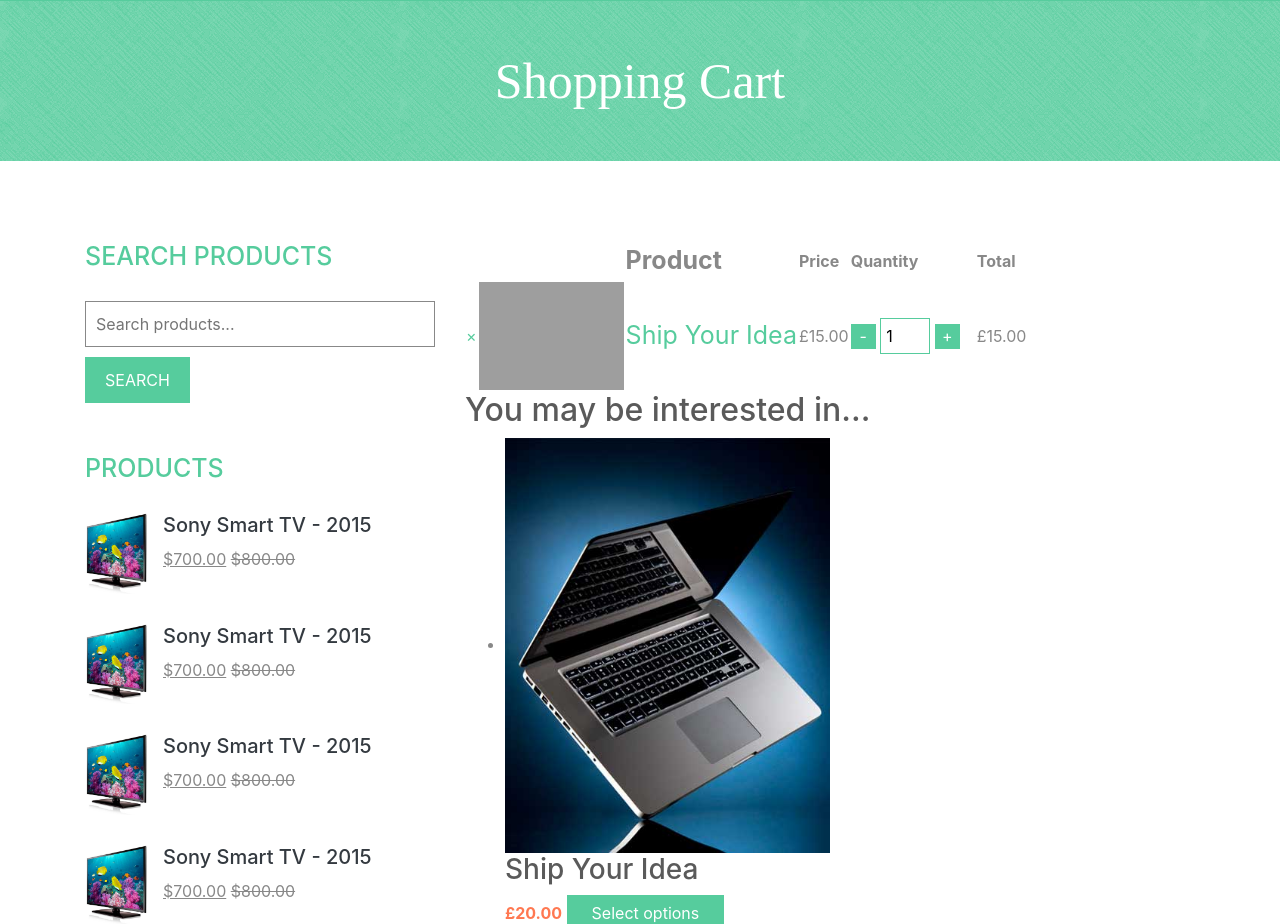
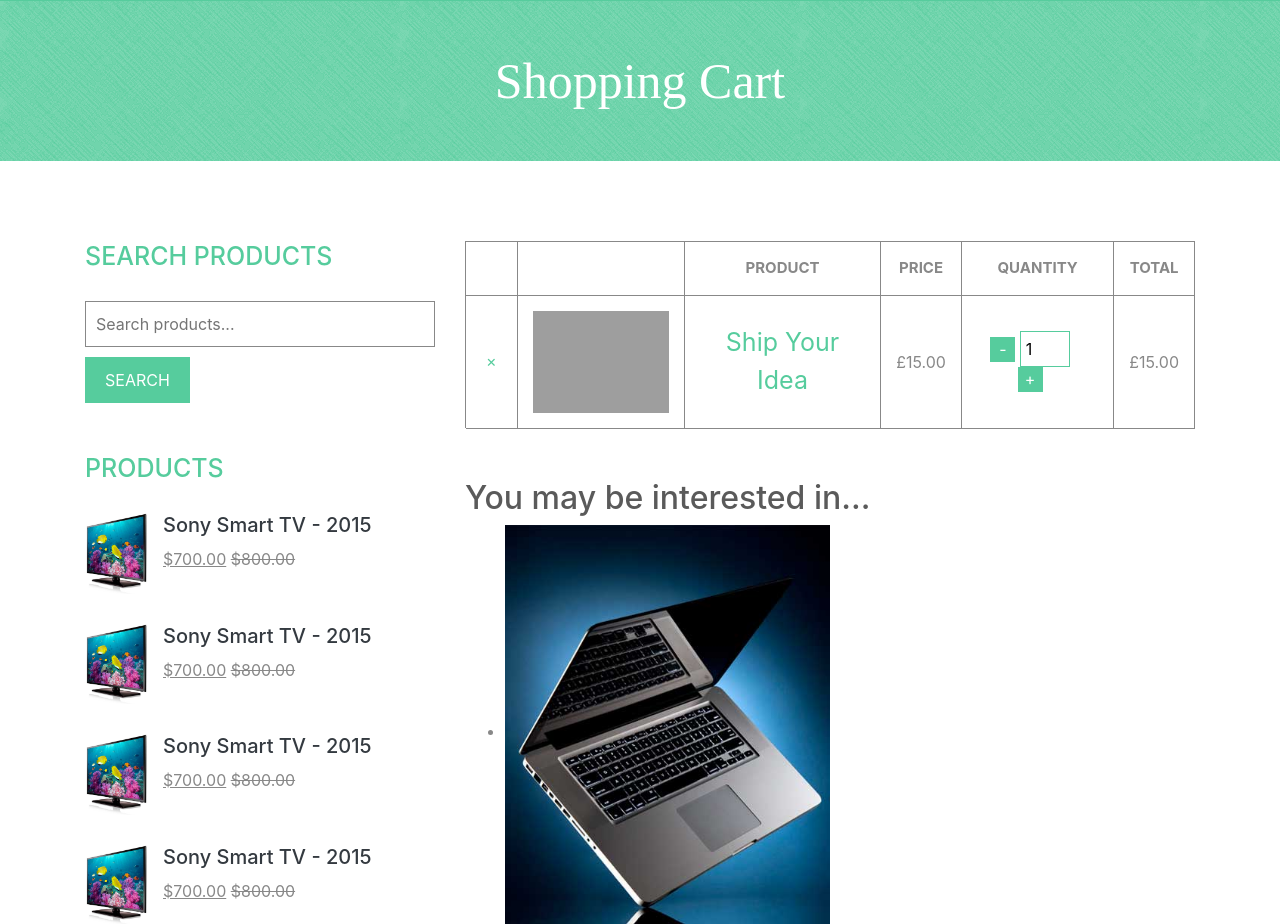
Before and after one commit to AndronovaYuliya/eShopProject, a PHP site: page /cart.html in a window 1280 px wide. Shown: the part 245-1169 px from the top of the page. Run offline with PHP 8.4, Linux system fonts and the light colour scheme; some libraries are stand-ins or nearby versions; grey boxes are pictures that could not be loaded.

Commit message:
Add style for cart.html

```diff
--- a/css/style.css
+++ b/css/style.css
@@ -551,3 +551,56 @@ div.quantity input.plus, div.quantity input.minus {
 /**
  End single-product-area-big-title-area
   */
+
+/**
+Start product-big-title-area
+ */
+.product-big-title-area {
+    background: url(img/crossword.png) repeat scroll 0 0 #56CC9D;
+}
+.product-bit-title h2 {
+    font-size: 50px;
+    font-weight: 200;
+    margin: 0;
+    padding: 50px 0;color: #fff;
+}
+/**
+End product-big-title-area
+ */
+
+/**
+Start single-product-area
+ */
+.single-product-area .zigzag-bottom {
+    background-color: #343a40;
+}
+
+.single-product-area {
+    padding: 80px 0 130px;
+}
+table.shop_table {
+    border-bottom: 1px solid #888;
+    border-right: 1px solid #888;
+    margin-bottom: 50px;
+    width: 100%;
+}
+table.shop_table th, table.shop_table td {
+    border-left: 1px solid #888;
+    border-top: 1px solid #888;
+    padding: 15px;
+    text-align: center;
+}
+table.shop_table th {
+    background: none repeat scroll 0 0 #fff;
+    font-size: 15px;
+    text-transform: uppercase;
+}
+table.shop_table td.product-remove a {
+    display: inline-block;
+    padding: 0 5px 2px;
+    text-transform: uppercase;
+}
+
+/**
+End single-product-area
+ */
```
